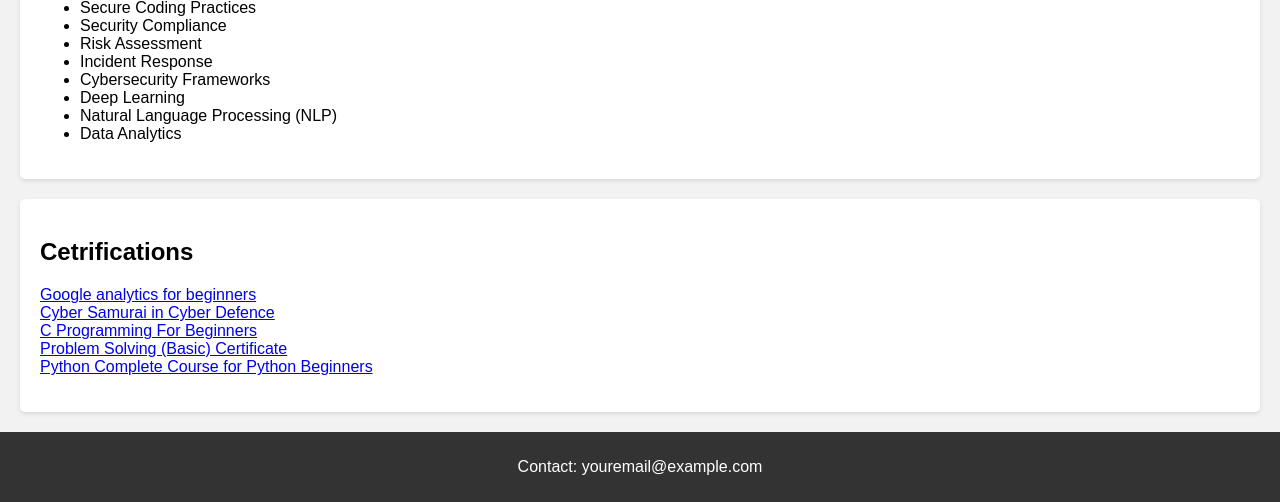
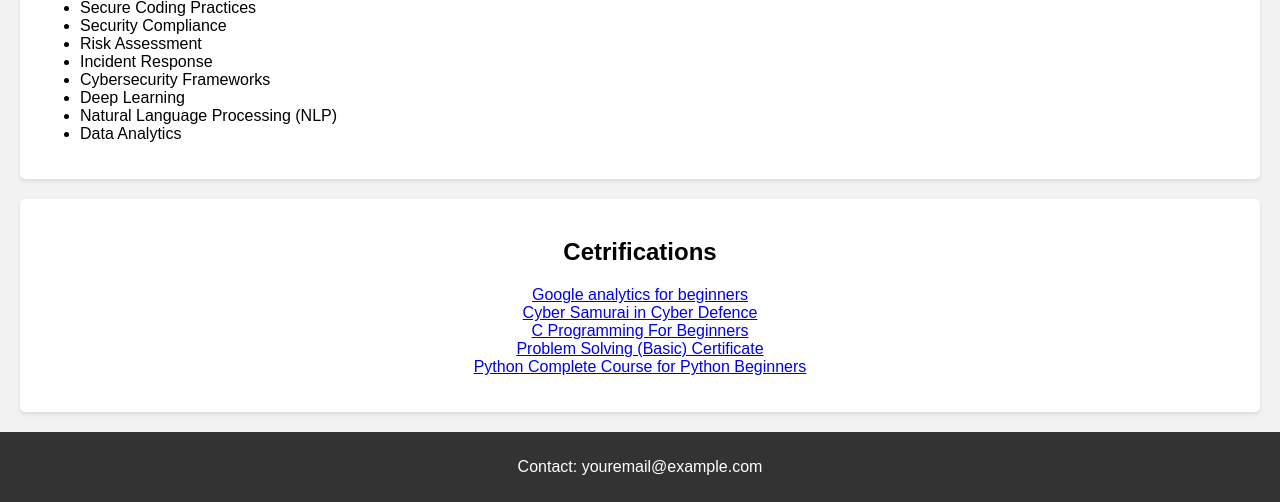
Before and after one commit to Adarsh-A-Inamdar/Profile_website, a Flask app: page / in a window 1280 px wide. Shown: the part 1253-1755 px from the top of the page. Run offline with Flask 3, Linux system fonts and the light colour scheme.

```diff
--- a/static/styles.css
+++ b/static/styles.css
@@ -48,3 +48,9 @@ footer {
     background-color: #333;
     color: white;
 }
+.Allign {
+    text-align: center;
+    text-decoration:dotted;
+    text-justify: auto;
+    text-size-adjust: 10;
+}
--- a/templates/index.html
+++ b/templates/index.html
@@ -74,10 +74,10 @@ If you're looking for a dedicated cybersecurity professional with strong program
         </ul>
     </section>
     <section>
-        <h2>
+        <h1 class="Allign">
             Cetrifications
-        </h2>
-        <p Class="">
+        </h1>
+        <p Class="Allign">
             <a href="https://analytics.google.com/analytics/academy/certificate/YaclHWPrTVKu8zaxmHUrzg">Google analytics for beginners</a><br>
             <a href="https://drive.google.com/file/d/1vevaF4Tn5C-6xeP446h0Sp4yUZG_3I3v/view?usp=share_link">Cyber Samurai in Cyber Defence</a><br>
             <a href="https://www.udemy.com/certificate/UC-da04fcbe-d681-44c4-a838-57c89970a06b/">C Programming For Beginners</a><br>
```
